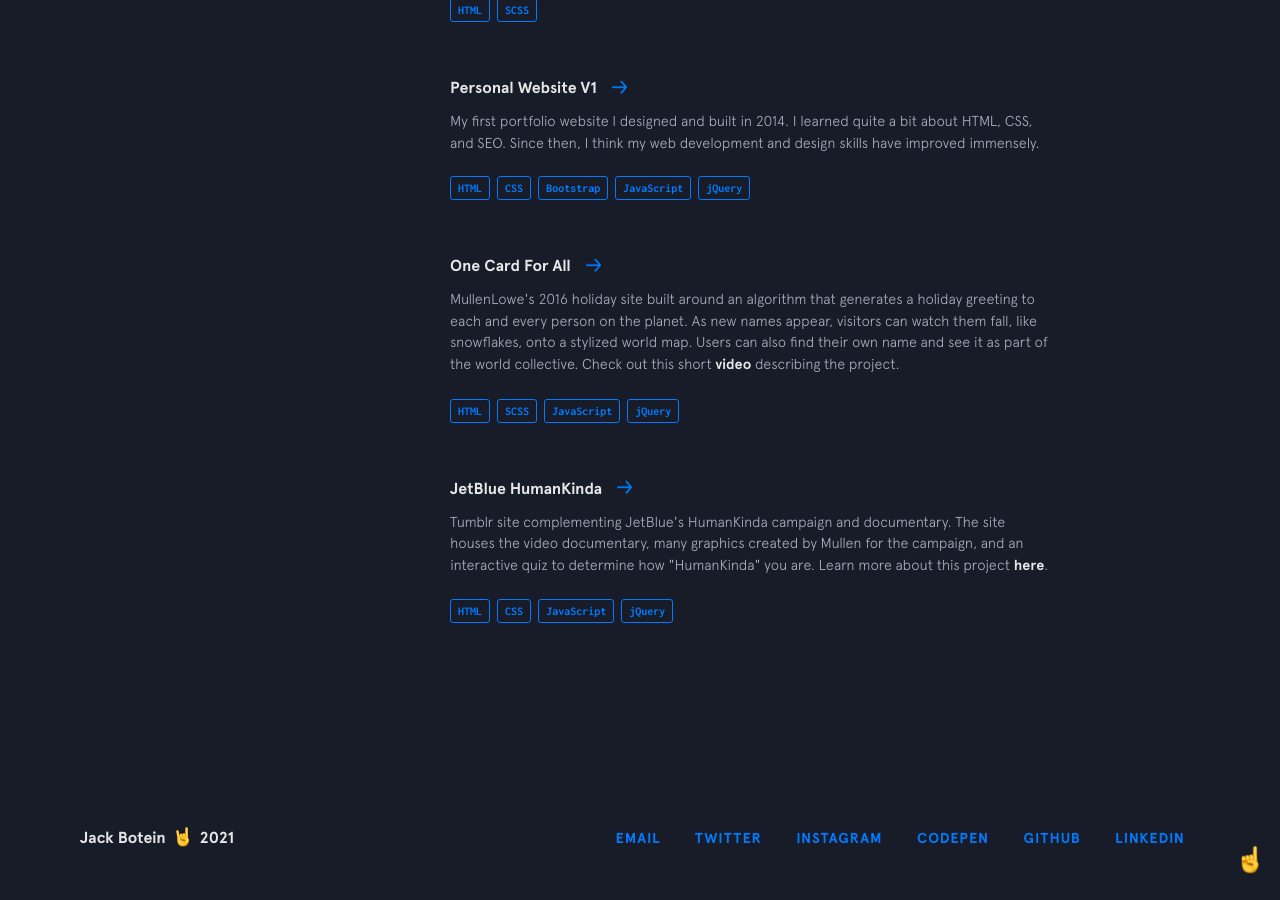
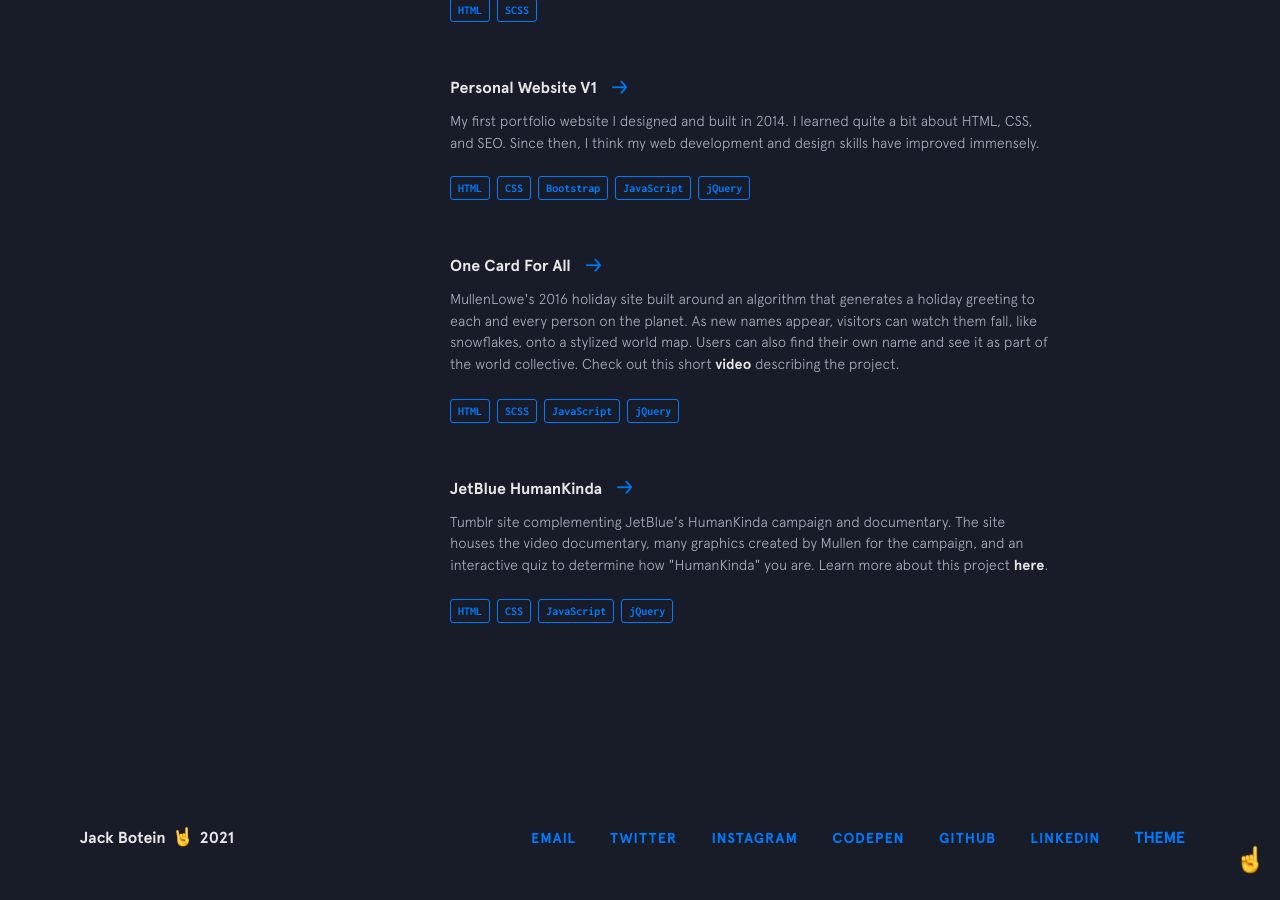
Before and after one commit to Jackbotein/Jackbotein.com, a Jekyll site: the page built from index.html, in a window 1280 px wide and 900 px high, scrolled down 6375 px. Built offline with Jekyll 4.4.1, drawn with Linux system fonts in a browser that asks for light colours; nearby versions of some CDN libraries.

Commit message:
Update footer.html

```diff
--- a/_includes/footer.html
+++ b/_includes/footer.html
@@ -15,5 +15,6 @@
       <img src="{{site.baseurl}}/img/social/{{link.title}}.svg" alt="{{link.title}}">
     </a>
     {% endfor %}
+    <span><a href="https://brittanychiang.com/">Theme</a></span>
   </div>
 </footer>
```
